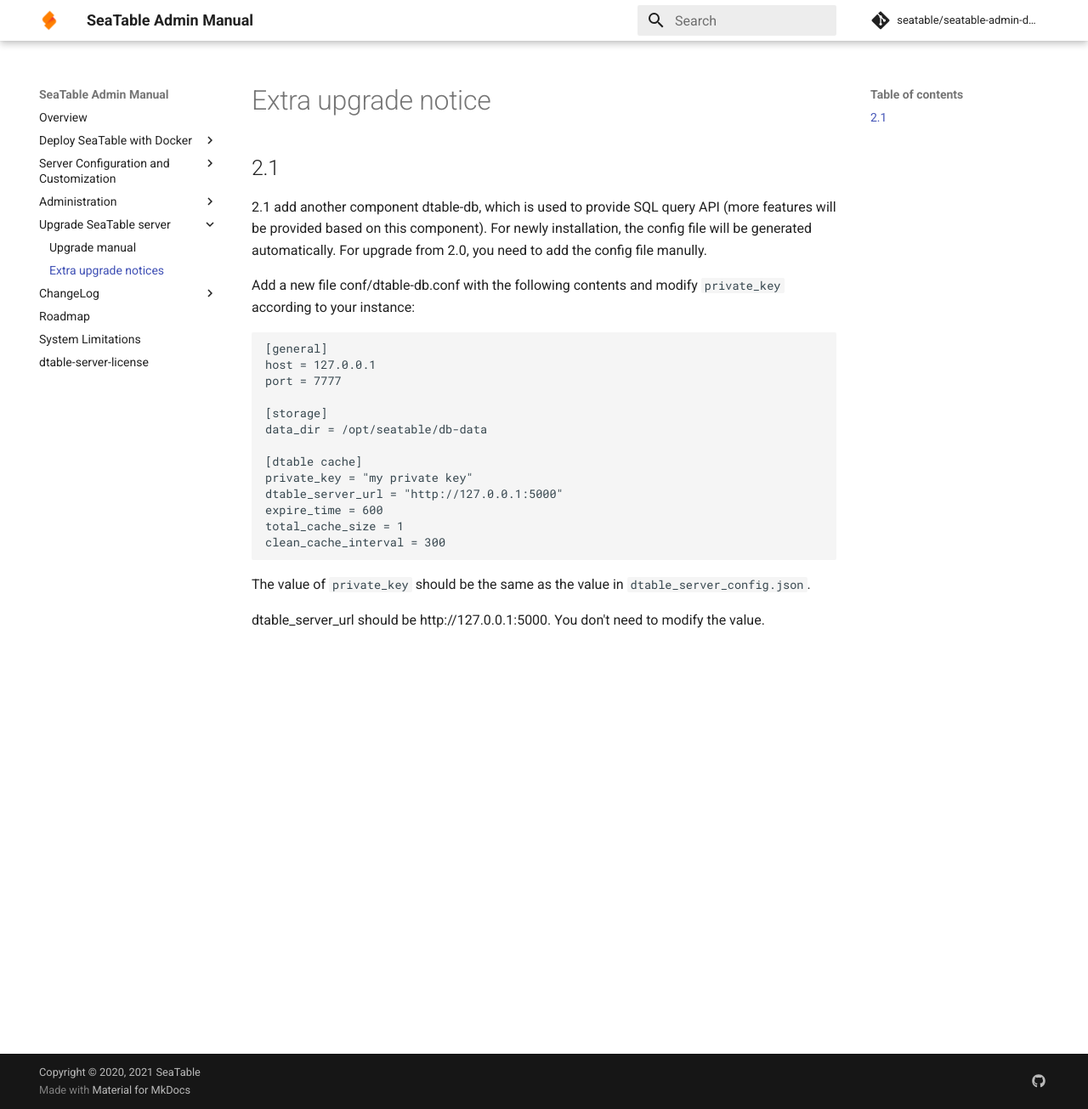
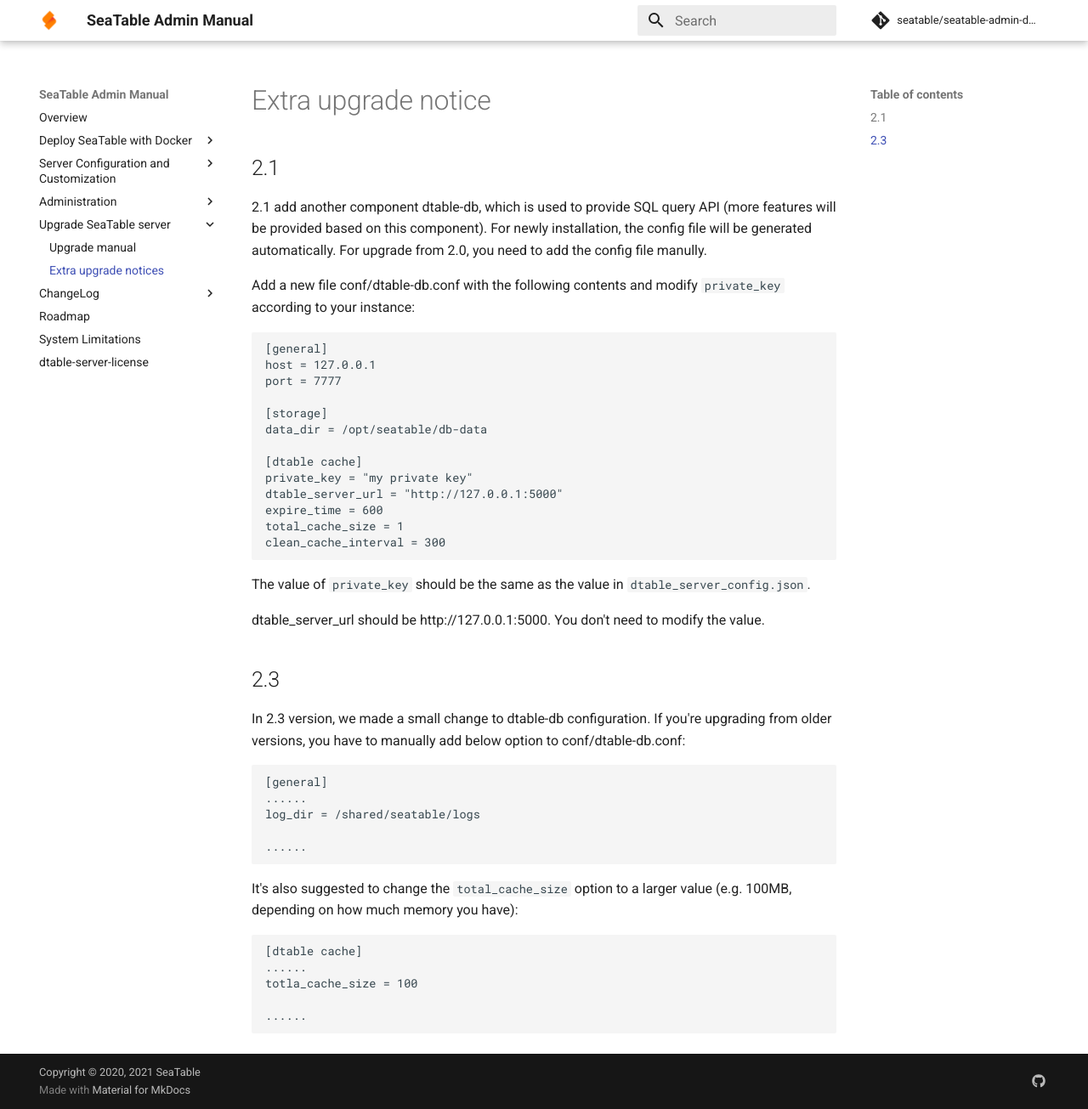
Before and after one commit to seatable/seatable-admin-docs, an MkDocs documentation site: the page built from manual/upgrade/extra-upgrade-notice.md, in a window 1280 px wide and 1305 px high. Shown: the whole window at 85% size. Built offline with MkDocs 1.6.1 and Material for MkDocs 9.7.7, drawn with Linux system fonts in a browser that asks for light colours; comment, search, counter and statistics services are not loaded.

Commit message:
Add docs for dtable-db.

````diff
--- a/manual/upgrade/extra-upgrade-notice.md
+++ b/manual/upgrade/extra-upgrade-notice.md
@@ -26,3 +26,25 @@
 The value of `private_key` should be the same as the value in `dtable_server_config.json`.
 
 dtable_server_url should be http://127.0.0.1:5000. You don't need to modify the value.
+
+## 2.3
+
+In 2.3 version, we made a small change to dtable-db configuration. If you're upgrading from older versions, you have to manually add below option to conf/dtable-db.conf:
+
+```
+[general]
+......
+log_dir = /shared/seatable/logs
+
+......
+```
+
+It's also suggested to change the `total_cache_size` option to a larger value (e.g. 100MB, depending on how much memory you have):
+
+```
+[dtable cache]
+......
+totla_cache_size = 100
+
+......
+```
--- a/mkdocs.yml
+++ b/mkdocs.yml
@@ -63,6 +63,7 @@
     - dtable-events.conf: config/dtable-events-conf.md
     - dtable_server_config: config/dtable_server_config.md
     - seatable-controller.conf: config/seatable-controller-conf.md
+    - dtable-db.conf: config/dtable_db_conf.md
     - Integrate with Seafile: config/integrate-with-seafile.md
     - Templates and manual: config/templates_and_manual.md
     - Email sending: config/sending_email.md
````
Also changed, not shown: manual/config/dtable_db_conf.md (added, +43 -0 lines), manual/home.md (+2 -0 lines), manual/maintain/logs.md (+4 -0 lines).
